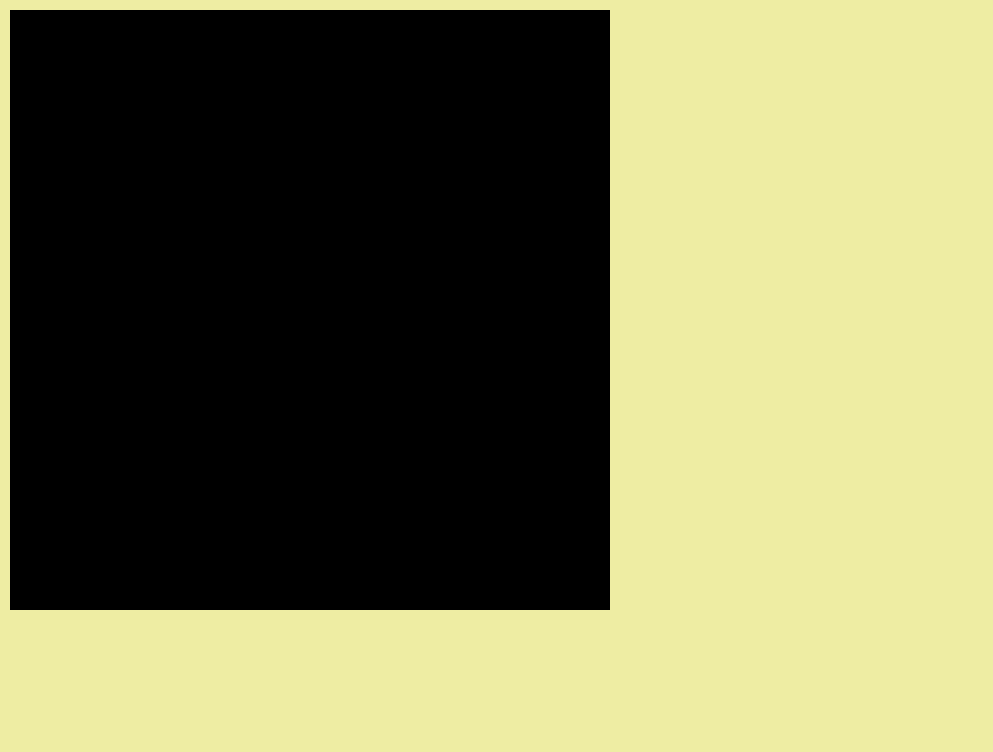
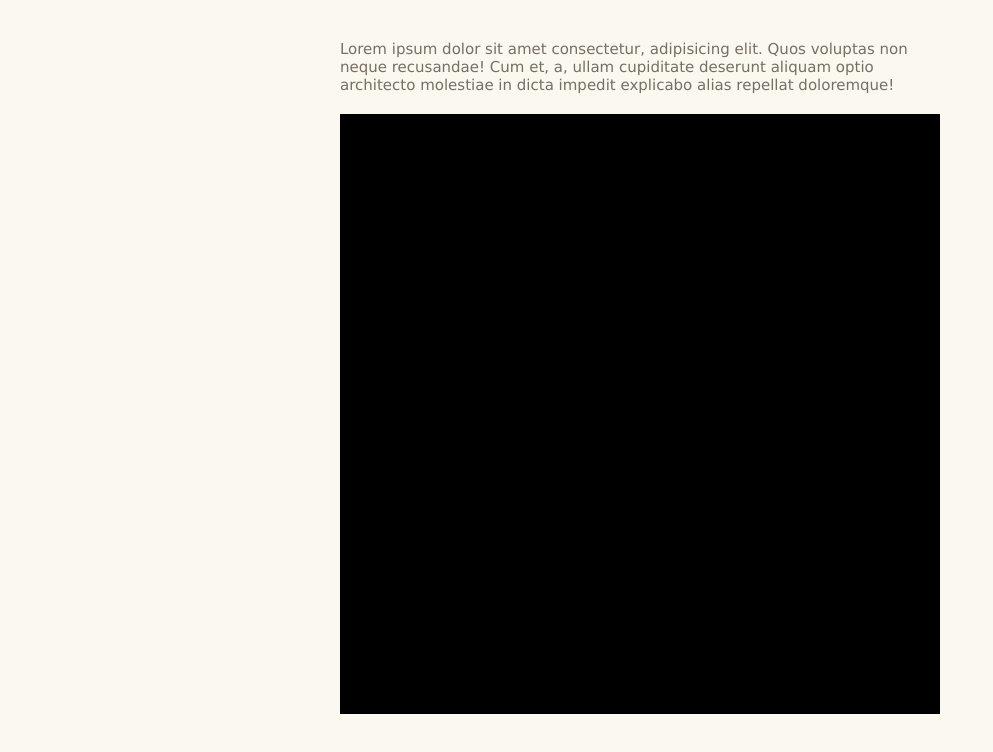
Before and after one commit to schibir/mineslitter, a website with bundled scripts: page index.html in a window 1280 px wide. Shown: the whole page, without its empty margins (0-993 px from the left). Built offline with nearby package versions, Linux system fonts and the light colour scheme.

Commit message:
redisigne

```diff
--- a/index.html
+++ b/index.html
@@ -17,16 +17,12 @@
     <link rel="stylesheet" type="text/css" href="style.css">
 </head>
 <body>
-    <canvas id="canvas" width="600" height="600">
-        <div style="text-align: center; vertical-align: middle">
-            Your browser don't support canvas, please download
-            <a href="https://www.google.ru/intl/ru/chrome/browser/" target="_blank">
-                chrome
-            </a> or <a href="http://www.mozilla.org/ru/firefox/new/" target="_blank">
-                firefox
-            </a>
+    <div class="container">
+        <p>Lorem ipsum dolor sit amet consectetur, adipisicing elit. Quos voluptas non neque recusandae! Cum et, a, ullam cupiditate deserunt aliquam optio architecto molestiae in dicta impedit explicabo alias repellat doloremque!</p>
+        <div class="game-container">
+            <canvas id="canvas" width="600" height="600"></canvas>
         </div>
-    </canvas>
+    </div>
     <script type="text/javascript" src="build/app.min.js"></script>
 </body>
 </html>
--- a/package.json
+++ b/package.json
@@ -9,7 +9,7 @@
     "min": "uglifyjs -o build/app.min.js dist/app.js",
     "build": "npm run babel && npm run browserify && npm run min",
     "publish": "git checkout gh-pages && git merge master && git push && git checkout master",
-    "start": "http-server -p 8000"
+    "start": "http-server -p 8000 -c-1"
   },
   "repository": {
     "type": "git",
--- a/style.css
+++ b/style.css
@@ -1,10 +1,14 @@
+
+html, body {
+    background: #faf8ef;
+    color: #776e65;
+    font: normal normal 15px Verdana, Geneva, Arial, Helvetica, sans-serif;
+    margin: 0;
+    padding: 0;
+}
 
 body {
-    background: rgb(238, 237, 163);
-    color: #000;
-    font: normal normal 15px Verdana, Geneva, Arial, Helvetica, sans-serif;
-    margin: 10px;
-    padding: 0
+    margin: 40px 0;
 }
 
 a {
@@ -18,6 +22,25 @@ a:hover {
     cursor: pointer;
 }
 
+.container {
+    width: 600px;
+    margin: 0 auto;
+}
+
+.game-container {
+    margin-top: 20px;
+    position: relative;
+    cursor: default;
+    -webkit-touch-callout: none;
+    user-select: none;
+    -ms-touch-callout: none;
+    -webkit-user-select: none;
+    -moz-user-select: none;
+    -ms-user-select: none;
+    -ms-touch-action: none;
+    touch-action: none;
+}
+
 canvas {
     padding-left: 0;
     padding-right: 0;
```
